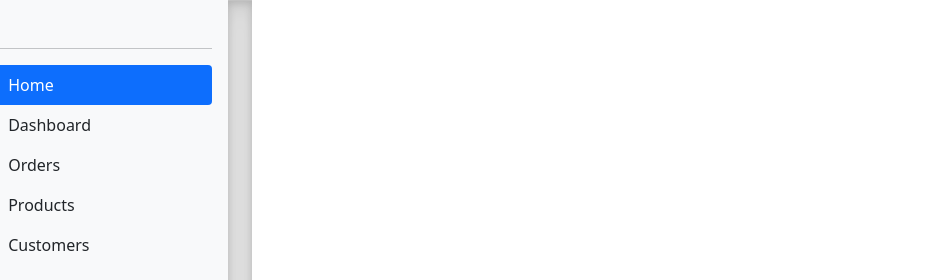
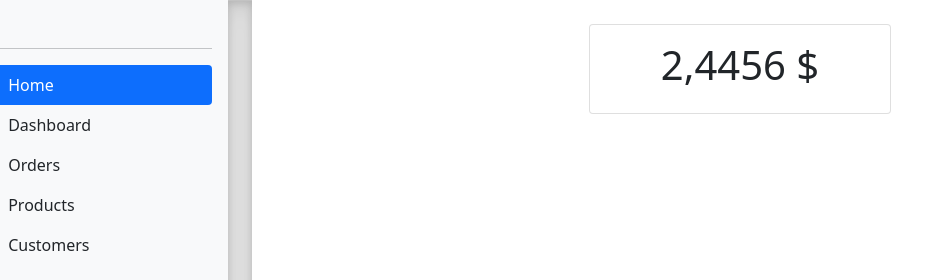
Before and after one commit to st-patrick/fintech-app, a plain HTML site: page index.html in a window 1280 px wide. Shown: the top 280 px of the page, 52-990 px from the left. Drawn offline with nearby package versions, Linux system fonts and the light colour scheme.

Commit message:
added balance card

```diff
--- a/index.html
+++ b/index.html
@@ -196,6 +196,25 @@
 
     <div class="b-example-divider"></div>
 
+    <!-- start main content -->
+    <div class="container">
+        <div class="row">
+            <div class="col">
+                <br>
+            </div>
+        </div>
+
+        <div class="row">
+            <div class="col-4 offset-4 align-self-center">
+                <div class="card">
+                    <div class="card-body h1 text-center">
+                        2,4456 $
+                    </div>
+                </div>
+            </div>
+        </div>
+    </div>
+
 </main>
 
 <script>
```
